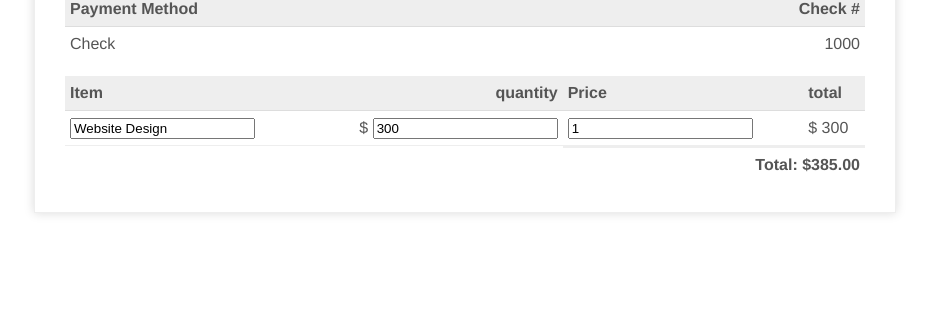
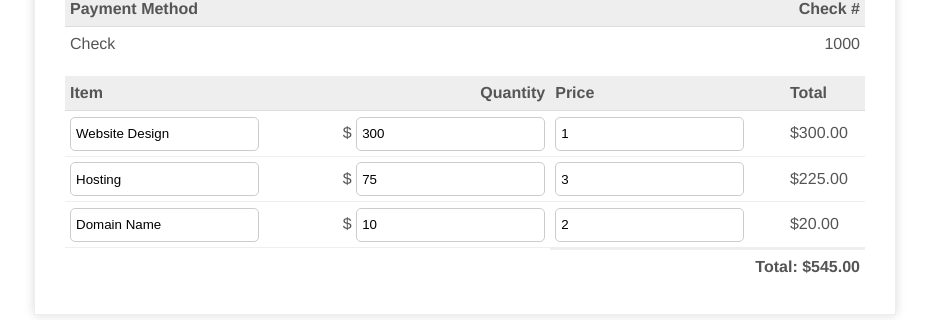
Before and after one commit to cmpsmarcio/vue-invoice-form, a Vue app: page / in a window 1280 px wide. Shown: the part 501-821 px from the top of the page, without its empty margins (175-1104 px from the left). Before the commit the page ends 800 px from the top, so only its background shows below. Built offline with nearby package versions, Linux system fonts and the light colour scheme.

Commit message:
finish styles, filters and total

```diff
--- a/src/components/InvoiceForm.vue
+++ b/src/components/InvoiceForm.vue
@@ -51,34 +51,28 @@
         <td colspan="2">Check</td>
         <td colspan="2">1000</td>
       </tr>
-
       <tr class="heading">
         <td>Item</td>
-        <td>quantity</td>
+        <td>Quantity</td>
         <td>Price</td>
-        <td>total</td>
+        <td>Total</td>
       </tr>
-
       <tr class="item" v-for="item in items" :key="item.id">
         <td>
           <input v-model="item.description" />
         </td>
-
         <td>
           $
           <input type="number" v-model="item.price" />
         </td>
-
         <td>
           <input type="number" v-model="item.quantity" />
         </td>
-        <td>$ {{item.price * item.quantity | currency}}</td>
+        <td>${{item.price * item.quantity | currency}}</td>
       </tr>
-
       <tr class="total">
         <td colspan="2"></td>
-
-        <td colspan="2">Total: $385.00</td>
+        <td colspan="2">Total: ${{ total | currency}}</td>
       </tr>
     </table>
   </div>
@@ -89,7 +83,11 @@ export default {
   name: "InvoiceForm",
   data() {
     return {
-      items: [{ id: 1, description: "Website Design", quantity: 1, price: 300 }]
+      items: [
+        { id: 1, description: "Website Design", quantity: 1, price: 300 },
+        { id: 2, description: "Hosting", quantity: 3, price: 75 },
+        { id: 3, description: "Domain Name", quantity: 2, price: 10 }
+      ]
     };
   },
   computed: {
@@ -107,11 +105,11 @@ export default {
         quantity: 1,
         price: 0
       });
-    },
-    filters: {
-      currency(value) {
-        return value.toFixed(2);
-      }
+    }
+  },
+  filters: {
+    currency(value) {
+      return value.toFixed(2);
     }
   }
 };
@@ -172,6 +170,14 @@ export default {
 
 .invoice-box table tr.item td {
   border-bottom: 1px solid #eee;
+  line-height: 34px;
+}
+
+.invoice-box table tr.item td input {
+  height: 22px;
+  border-radius: 5px;
+  border: solid 1px #ccc;
+  padding: 5px;
 }
 
 .invoice-box table tr.item.last td {
```
